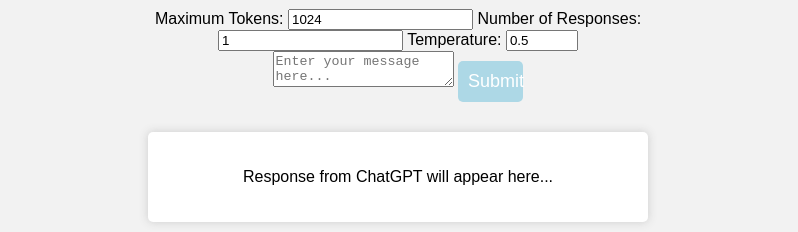
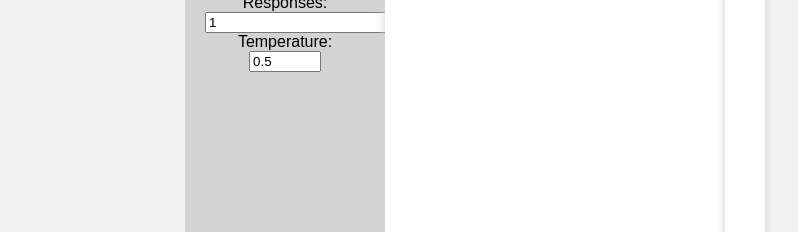
Before and after one commit to codebuild101yt/gpt-3-bot, a plain HTML site: page index.html in a window 1280 px wide. Shown: the part 161-393 px from the top of the page, without its empty margins (242-1040 px from the left). Drawn offline with Linux system fonts and the light colour scheme.

Commit message:
Update style.css

```diff
--- a/style.css
+++ b/style.css
@@ -1,3 +1,75 @@
+body {
+  font-family: Arial, sans-serif;
+  margin: 0;
+  padding: 0;
+}
+
+.container {
+  display: flex;
+  justify-content: center;
+  align-items: center;
+  height: 100vh;
+}
+
+.sidebar {
+  padding: 20px;
+  background-color: lightgray;
+  width: 200px;
+  height: 100%;
+  box-sizing: border-box;
+}
+
+h1, h2 {
+  margin: 0;
+  text-align: center;
+}
+
+form {
+  display: flex;
+  flex-direction: column;
+  background-color: white;
+  padding: 20px;
+  box-shadow: 0px 0px 10px 0px lightgray;
+  width: calc(100% - 200px);
+  height: 100%;
+}
+
+.input-container {
+  display: flex;
+  flex-direction: row;
+  align-items: center;
+  margin-bottom: 20px;
+}
+
+textarea {
+  flex: 1;
+  padding: 10px;
+  font-size: 16px;
+  resize: none;
+}
+
+button[type="submit"] {
+  padding: 10px 20px;
+  background-color: lightgray;
+  border: none;
+  border-radius: 5px;
+  font-size: 16px;
+  cursor: pointer;
+}
+
+.response {
+  background-color: white;
+  padding: 20px;
+  box-shadow: 0px 0px 10px 0px lightgray;
+  width: calc(100% - 200px);
+  height: 100%;
+  overflow: auto;
+}
+
+p {
+  font-size: 16px;
+  margin: 0;
+}
 body {
   background-color: #f2f2f2;
   font-family: Arial, sans-serif;
```
